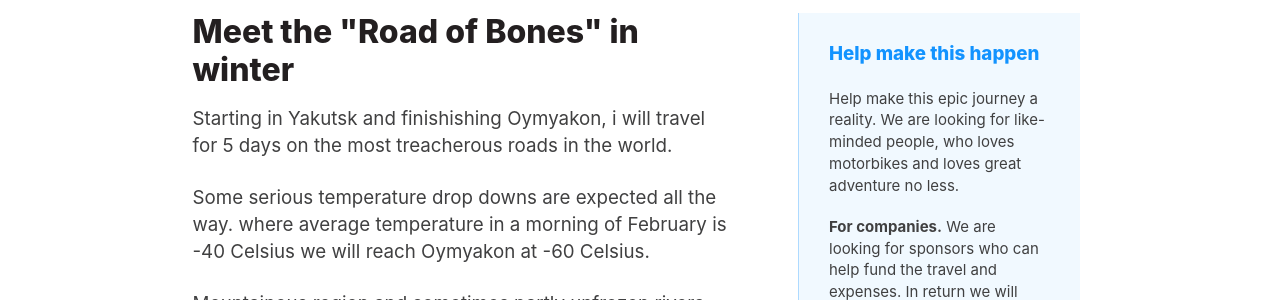
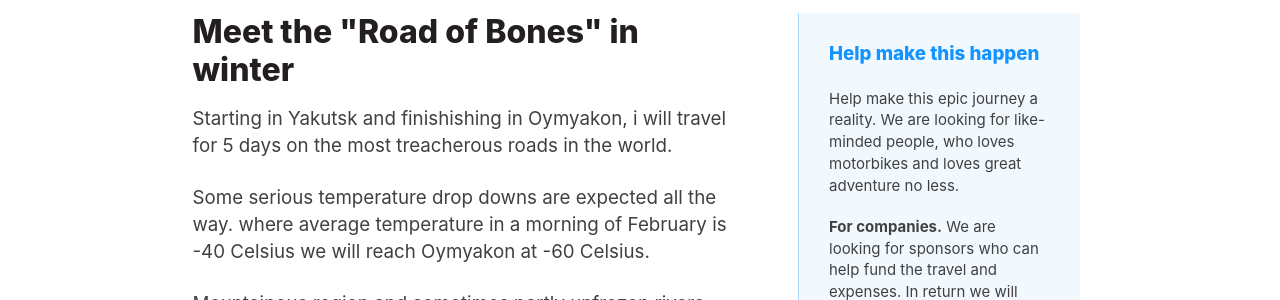
Before and after one commit to karolismieliauskas/thecoldestride.com, a Jekyll site: the page built from pages/index.html, in a window 1280 px wide and 900 px high, scrolled down 505 px. Shown: the part 153-453 px from the top of the window. Built offline with Jekyll 4.4.1, drawn with Linux system fonts in a browser that asks for light colours.

```diff
--- a/_data/index.yml
+++ b/_data/index.yml
@@ -4,7 +4,7 @@ hero:
 intro:
   title: Meet the "Road of Bones" in winter
   body: |
-    Starting in Yakutsk and finishishing Oymyakon, i will travel for 5 days on the most treacherous roads in the world.
+    Starting in Yakutsk and finishishing in Oymyakon, i will travel for 5 days on the most treacherous roads in the world.
 
     Some serious temperature drop downs are expected all the way. where average temperature in a morning of February is -40 Celsius we will reach Oymyakon at -60 Celsius.
 
```
